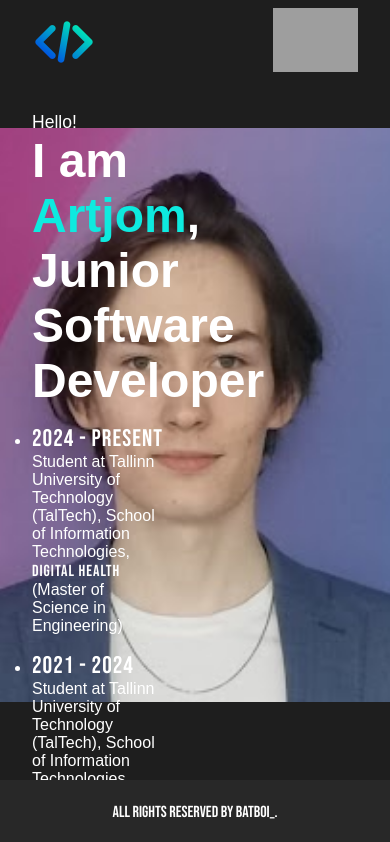
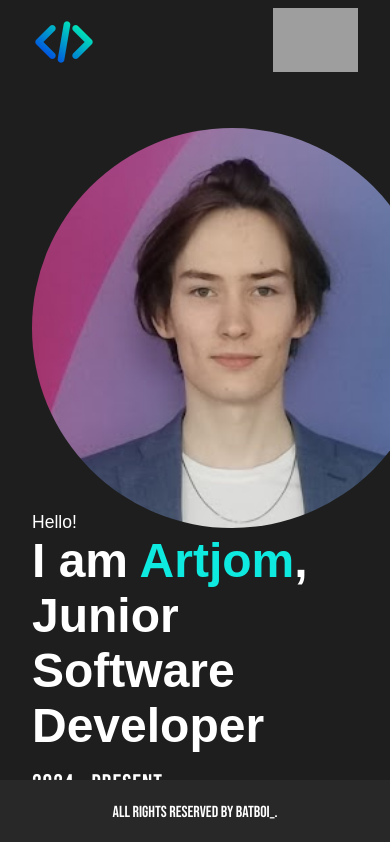
Before and after one commit to artn01/portfolio, a React (Create React App) app: page /about in a window 390 px wide. Shown: the top 842 px of the page. Built offline with nearby package versions, Linux system fonts and the light colour scheme; grey boxes are pictures that could not be loaded.

Commit message:
about section changed

```diff
--- a/src/components/About/About.js
+++ b/src/components/About/About.js
@@ -5,6 +5,7 @@ const About = () => {
   return (
     <section id='about'>
         <div className="aboutContent">
+        <img src={bg} alt="Profile" className="bg" />
             <span className="hello">Hello! </span>
             <span className="aboutText">I am <span className="aboutName">Artjom</span>,<br />Junior Software Developer</span>
             <div className='aboutDiv'>
@@ -54,7 +55,6 @@ const About = () => {
 
             {/* <a className="btn"><img src={btnImg} alt="HIRE ME" className='btnImg'/>Hire Me</a> */}
         </div>
-        <img src={bg} alt="Profile" className="bg" />
     </section>
   );
 }
--- a/src/components/About/about.css
+++ b/src/components/About/about.css
@@ -11,14 +11,35 @@
   position: relative;
 }
 
+.aboutContent {
+  font-family: sans-serif;
+  width: 50%;
+  padding: 2rem;
+  font-size: 3rem;
+  font-weight: 700;
+  display: flex;
+  flex-direction: column;
+  justify-content: center;
+  color: white;
+}
+
 .bg {
   position: absolute;
-  top: 3rem;
+  top: 7rem;
   right: 0;
   object-fit: cover;
   z-index: -1;
-  height: 68vh;
+  height: 25rem;
+  width: 25rem;
   border-radius: 2rem;
+  object-position: top center;
+  border-radius: 50%;
+
+  /* object-fit: cover;
+  object-position: top center;
+  border-radius:50%;
+  width: 150px;
+  height: 150px; */
 }
 
 .redirectLink {
@@ -45,18 +66,6 @@
   color: #0eeadf;
   padding-bottom: 0.5rem;
   transition: all 1s ease;
-}
-
-.aboutContent {
-  font-family: sans-serif;
-  width: 50%;
-  padding: 2rem;
-  font-size: 3rem;
-  font-weight: 700;
-  display: flex;
-  flex-direction: column;
-  justify-content: center;
-  color: white;
 }
 
 .hello {
@@ -173,7 +182,8 @@
 
 @media screen and (max-width:840px){
   .bg {
-    right: -15vw;
+    margin: auto;
+    /* right: -15vw; */
   }
 
   .introContent {
@@ -187,6 +197,19 @@
 
 @media screen and (max-width:480px){
   .bg {
-    right: -20vw;
+    /* right: -20vw; */
   }
 }
+
+@media screen and (max-width: 680px) {
+  .aboutContent {
+    width: 100%;
+  }
+
+  .bg {
+    display: block;
+    position: relative;
+    margin-top: -6rem;
+    margin-bottom: 6rem;
+  }
+}
```
